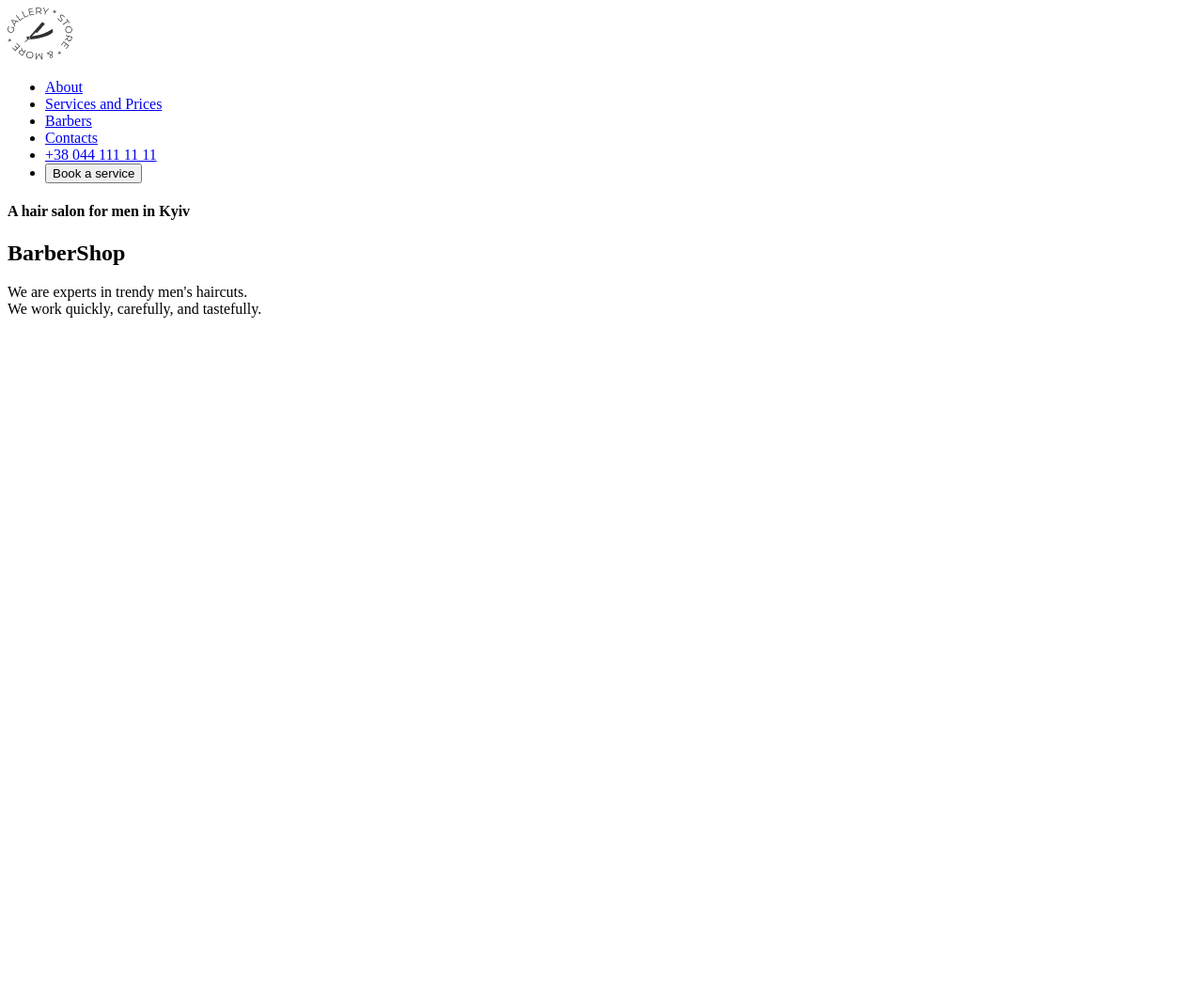
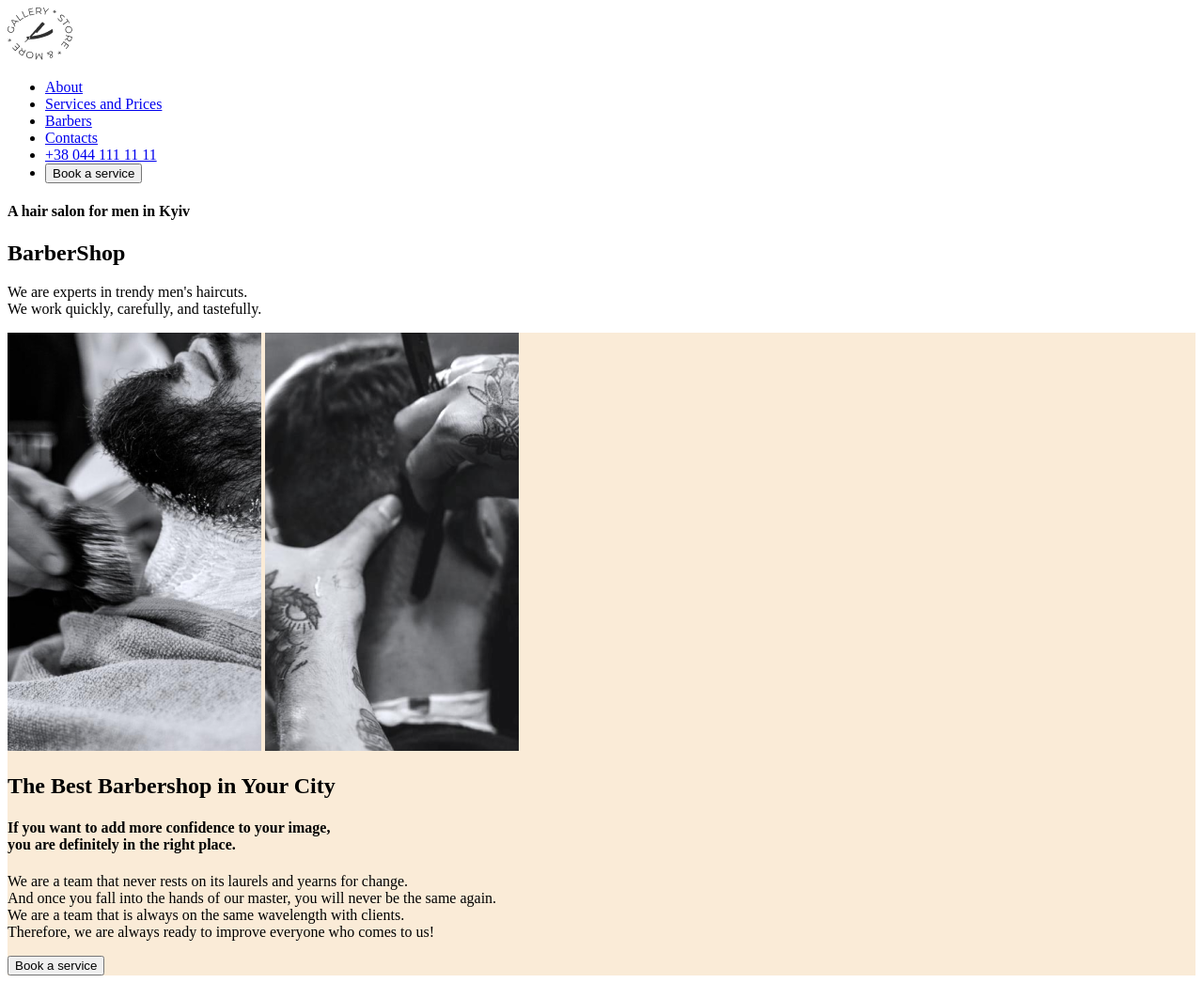
Before and after one commit to CimpianAna/barbershop, a plain HTML site: page index.html in a window 1280 px wide. Shown: the whole page at 94% size. Before the commit the page ends 800 px from the top, so only its background shows below. Drawn offline with Linux system fonts and the light colour scheme.

Commit message:
Second Commit
Am adaugat a doua strucura cat si imaginile

```diff
--- a/index.html
+++ b/index.html
@@ -28,6 +28,19 @@
 
   </section>
 
+  <section style="background-color: antiquewhite;">
+    <img src="./images/img 1.png" alt="Aceasta este o imagine"/>
+    <img src="./images/img 2.png" alt="Aceasta este o imagine"/>
+
+    <h1>The Best Barbershop in Your City</h1>
+    <h4>If you want to add more confidence to your image, <br>
+       you are definitely in the right place.</h4>
+    <p>We are a team that never rests on its laurels and yearns for change.
+      <br> And once you fall into the hands of our master, you will never be the same again.
+      <br> We are a team that is always on the same wavelength with clients.
+      <br>Therefore, we are always ready to improve everyone who comes to us!</p>
+    <button>Book a service</button>
+  </section>
 
 </body>
 </html>
```
Also changed, not shown: images/img 1.png (added), images/img 2.png (added).
